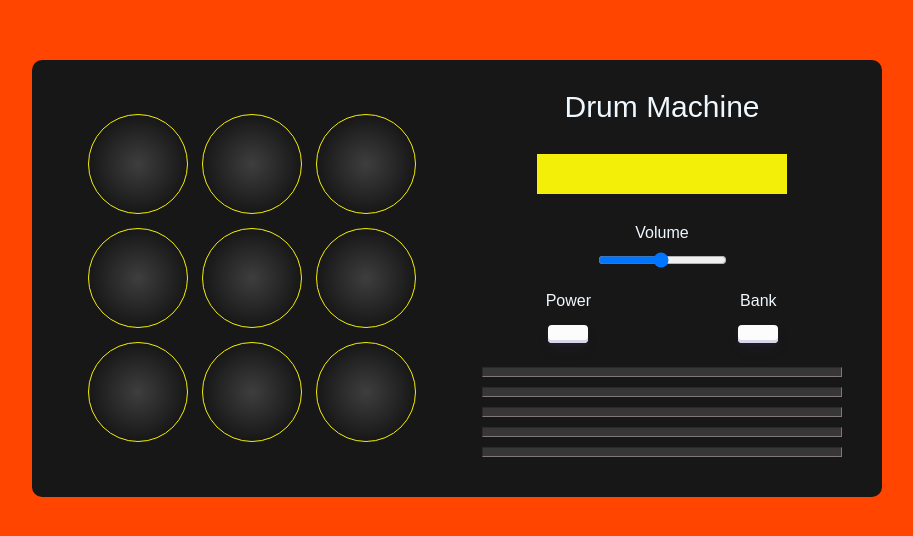
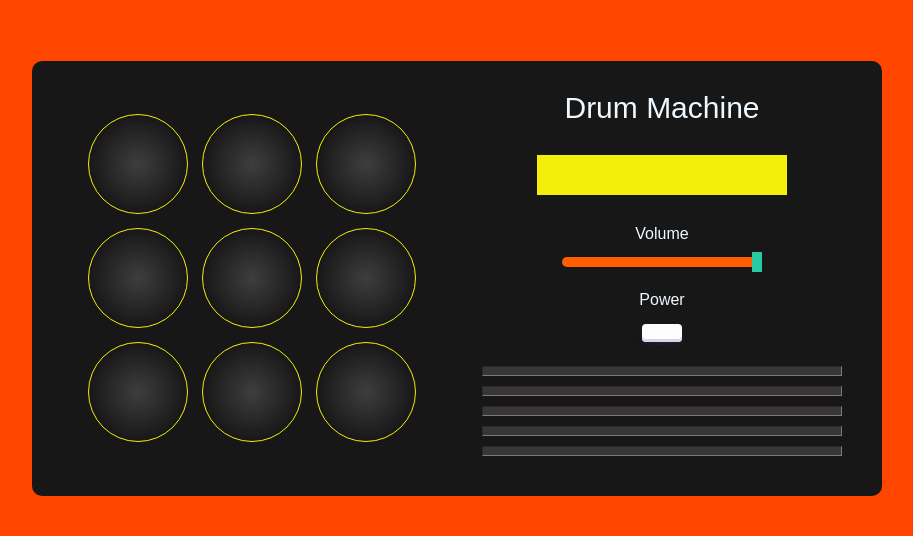
Before and after one commit to ExoJR/DrumMachine, a React (Vite) app: page / in a window 1280 px wide. Shown: the part 122-658 px from the top of the page, without its empty margins (183-1096 px from the left). Built offline with nearby package versions, Linux system fonts and the light colour scheme; a web font is replaced by a local one.

Commit message:
Last commit

```diff
--- a/src/components/drumMachine.jsx
+++ b/src/components/drumMachine.jsx
@@ -13,12 +13,14 @@ import woodBlock from "../sounds/wood-block.wav";
 function DrumMachine() {
   const [soundsName, setSoundsName] = useState("");
   const [btnPressed, setBtnPressed] = useState(true);
+  const [volume, setVolume] = useState('100');
 
   const playSound = (btnId) => {
     if (btnPressed) {
       const audioElement = document.getElementById(btnId);
       if (audioElement) {
         audioElement.currentTime = 0;
+        audioElement.volume = volume / 100;
         audioElement.play();
       }
     } else {
@@ -31,13 +33,19 @@ function DrumMachine() {
     setBtnPressed(!btnPressed);
     const display = document.getElementById("display");
     const btns = document.querySelectorAll(".drum-pad");
+    const volumeInput = document.getElementById("volume-input");
+
+
     if (btnPressed) {
       display.style.background = "rgb(156, 154, 7)";
+      setSoundsName('');
+      volumeInput.classList.add('power-off');
       btns.forEach((btn) => {
         btn.classList.add("power-off");
       });
     } else {
       display.style.background = "yellow";
+      volumeInput.classList.remove('power-off');
       btns.forEach((btn) => {
         btn.classList.remove("power-off");
       });
@@ -49,7 +57,7 @@ function DrumMachine() {
       const key = event.key;
       const button = document.getElementById(key);
 
-      if (button) {
+      if (button && btnPressed) {
         button.classList.add("pressed");
 
         setTimeout(() => {
@@ -58,6 +66,7 @@ function DrumMachine() {
         }, 100);
       }
 
+      if (btnPressed) {
       switch (event.key) {
         case "q":
           playSound("Q");
@@ -97,7 +106,7 @@ function DrumMachine() {
           break;
         default:
           break;
-      }
+      }}
     };
 
     document.addEventListener("keydown", pressKey);
@@ -105,7 +114,18 @@ function DrumMachine() {
     return () => {
       document.removeEventListener("keydown", pressKey);
     };
-  }, [btnPressed]);
+  }, [btnPressed,volume]);
+
+  const handleVolumeChange = (event) => {
+    const volumeInput = document.querySelector('#volume-input')
+    if(btnPressed){
+      setVolume(event.target.value);
+      setSoundsName(`${event.target.value}%`)  ;
+      volumeInput.classList.remove('power-off')
+    }else{
+      volumeInput.classList.add('power-off')
+    }
+  };
 
   return (
     <div id="drum-machine">
@@ -235,7 +255,7 @@ function DrumMachine() {
         </div>
         <div id="volume">
           <p>Volume</p>
-          <input type="range" min={1} max={100} />
+          <input id="volume-input" onChange={handleVolumeChange} value={volume} type="range" min={0} max={100} />
         </div>
         <div className="buttons">
           <div className="Power">
@@ -246,10 +266,6 @@ function DrumMachine() {
               role="button"
               onClick={toggleBtn}
             ></button>
-          </div>
-          <div className="Bank">
-            <p>Bank</p>
-            <button className="button-30" role="button"></button>
           </div>
         </div>
         <div className="speakers">
--- a/src/components/drumMachine.scss
+++ b/src/components/drumMachine.scss
@@ -1,5 +1,7 @@
 $color-1:rgb(243, 239, 9);
 $color-2: rgb(156, 154, 7);
+$color-3: rgb(255, 94, 0);
+$color-4: rgb(138, 61, 17);
 
 
 @mixin Centered {
@@ -194,6 +196,69 @@ html {
   box-shadow: #D6D6E7 0 3px 7px inset;
   transform: translateY(2px);
 }
+
+
+
+input[type="range"] {
+  -webkit-appearance: none;
+  appearance: none;
+  background: transparent;
+  cursor: pointer;
+  width: 200px;
+}
+
+
+input[type="range"]:focus {
+  outline: none;
+}
+
+
+input[type="range"]::-webkit-slider-runnable-track {
+  background-color:$color-3;
+  border-radius: 0.5rem;
+  height: 10px;
+}
+
+
+input[type="range"]::-webkit-slider-thumb {
+  -webkit-appearance: none;
+  appearance: none;
+  margin-top: -5px;
+  background-color: #29c9a1;
+  border-radius: 0.5px;
+  height: 20px;
+  width: 10px;
+}
+
+input[type="range"]:focus::-webkit-slider-thumb {
+  outline: 3px solid #1abeb1;
+  outline-offset: 0.125rem;
+}
+
+
+input[type="range"]::-moz-range-track {
+  background-color: #34e0d8;
+  border-radius: 0.5rem;
+  height: 10px;
+}
+
+
+input[type="range"]::-moz-range-thumb {
+  background-color: #43cfb8;
+  border: none;
+  border-radius: 0.5px;
+  height: 20px;
+  width: 10px;
+}
+
+input[type="range"]:focus::-moz-range-thumb{
+  outline: 3px solid #27b3d6;
+  outline-offset: 0.125rem;
+}
+input[type="range"].power-off::-webkit-slider-runnable-track {
+  background-color:$color-4;
+}
+
 }
 
 
```
